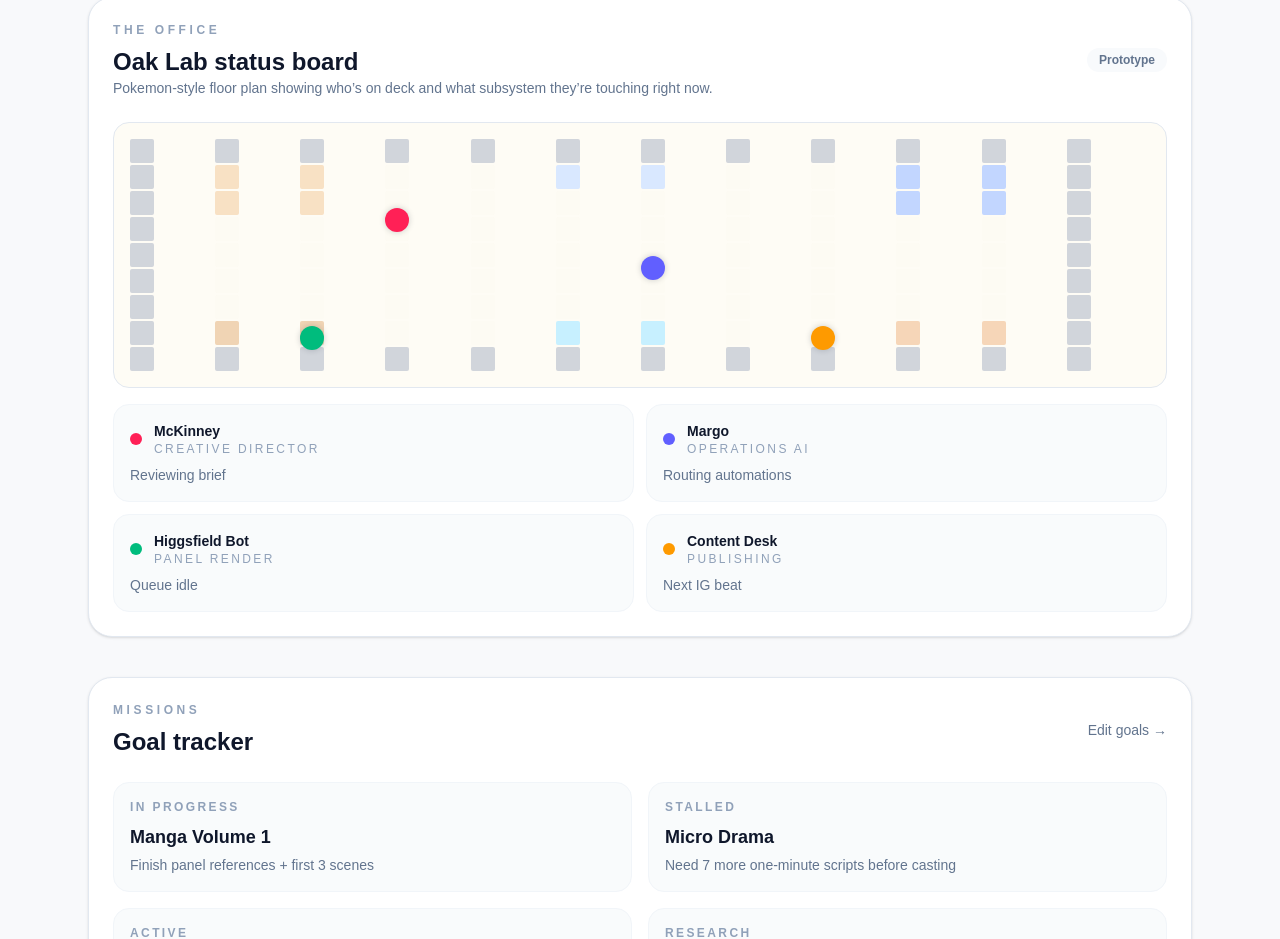
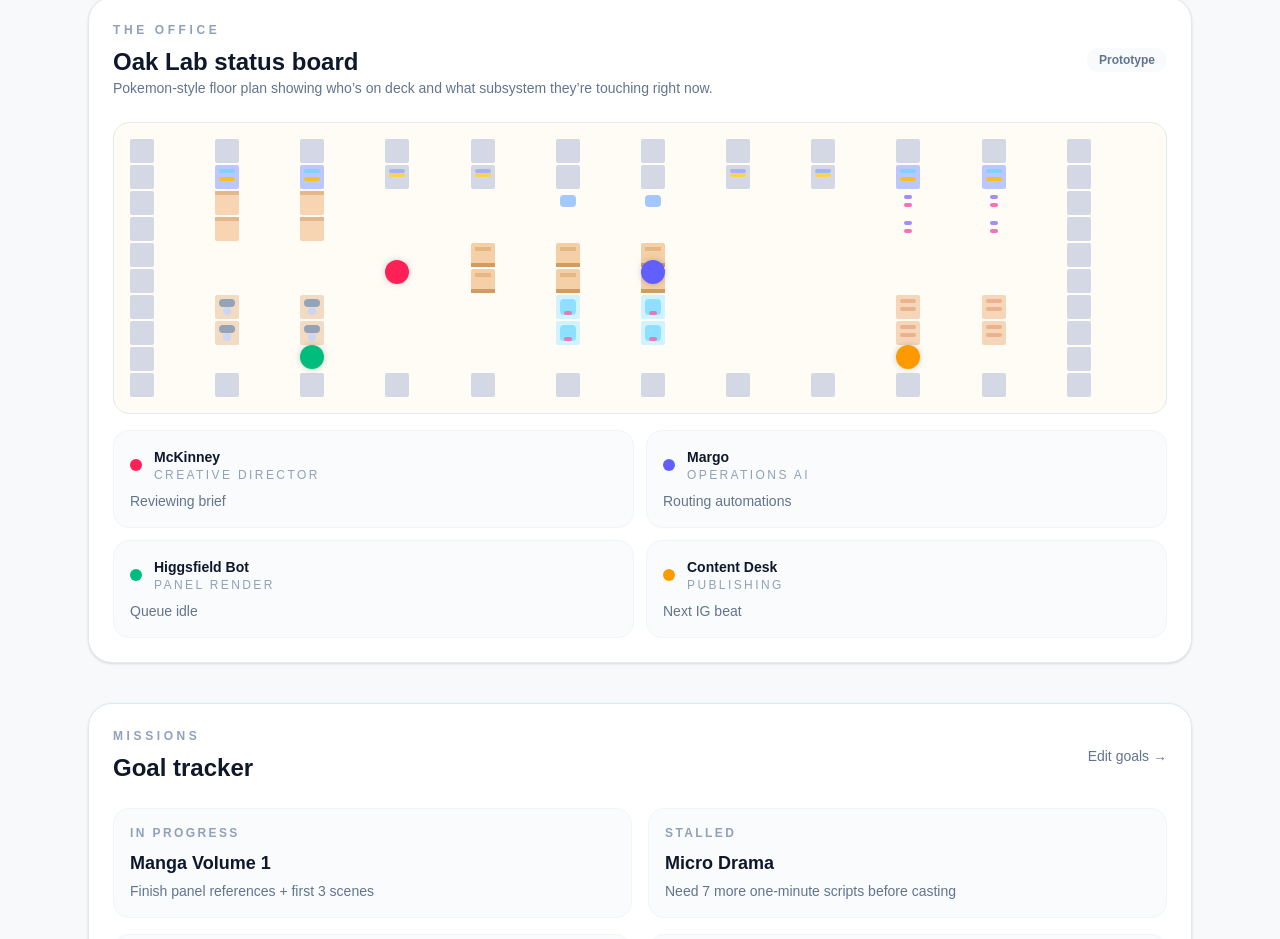
Before and after one commit to mckinney1up/mission-control, a Next.js app: page / in a window 1280 px wide. Shown: the part 1017-1956 px from the top of the page. Built offline with nearby package versions, Linux system fonts and the light colour scheme.

Commit message:
feat: detail office pixel grid

```diff
--- a/src/components/OfficeScene.tsx
+++ b/src/components/OfficeScene.tsx
@@ -1,24 +1,61 @@
 const tileMap = [
   ["wall", "wall", "wall", "wall", "wall", "wall", "wall", "wall", "wall", "wall", "wall", "wall"],
-  ["wall", "desk", "desk", "floor", "floor", "pc", "pc", "floor", "floor", "shelf", "shelf", "wall"],
-  ["wall", "desk", "desk", "floor", "floor", "floor", "floor", "floor", "floor", "shelf", "shelf", "wall"],
+  ["wall", "shelf", "shelf", "wall-console", "wall-console", "wall", "wall", "wall-console", "wall-console", "shelf", "shelf", "wall"],
+  ["wall", "desk", "desk", "floor", "floor", "monitor", "monitor", "floor", "floor", "books", "books", "wall"],
+  ["wall", "desk", "desk", "floor", "floor", "floor", "floor", "floor", "floor", "books", "books", "wall"],
+  ["wall", "floor", "floor", "floor", "table", "table", "table", "floor", "floor", "floor", "floor", "wall"],
+  ["wall", "floor", "floor", "floor", "table", "table", "table", "floor", "floor", "floor", "floor", "wall"],
+  ["wall", "station", "station", "floor", "floor", "console", "console", "floor", "floor", "crate", "crate", "wall"],
+  ["wall", "station", "station", "floor", "floor", "console", "console", "floor", "floor", "crate", "crate", "wall"],
   ["wall", "floor", "floor", "floor", "floor", "floor", "floor", "floor", "floor", "floor", "floor", "wall"],
-  ["wall", "floor", "floor", "floor", "floor", "floor", "floor", "floor", "floor", "floor", "floor", "wall"],
-  ["wall", "floor", "floor", "floor", "floor", "floor", "floor", "floor", "floor", "floor", "floor", "wall"],
-  ["wall", "floor", "floor", "floor", "floor", "floor", "floor", "floor", "floor", "floor", "floor", "wall"],
-  ["wall", "station", "station", "floor", "floor", "console", "console", "floor", "floor", "crate", "crate", "wall"],
   ["wall", "wall", "wall", "wall", "wall", "wall", "wall", "wall", "wall", "wall", "wall", "wall"],
 ];
 
-const tileStyles: Record<string, string> = {
-  wall: "bg-[#d1d5db]",
-  floor: "bg-[#fdfbf3]",
-  desk: "bg-[#f8e1c4]",
-  station: "bg-[#f0d4b4]",
-  pc: "bg-[#d9e8ff]",
-  console: "bg-[#c7f0ff]",
-  shelf: "bg-[#c2d6ff]",
-  crate: "bg-[#f6d6b8]",
+const tilePieces: Record<string, { base: string; detail?: string[] }> = {
+  wall: { base: "bg-[#d4d8e5]" },
+  floor: { base: "bg-[#fefcf5]" },
+  "wall-console": {
+    base: "bg-[#d4d8e5]",
+    detail: [
+      "left-1 right-1 top-1 h-1 rounded-sm bg-[#a3b5f7]",
+      "left-1 right-1 top-2 h-1 rounded-sm bg-[#fcd34d]",
+    ],
+  },
+  desk: {
+    base: "bg-[#f7d5b3]",
+    detail: ["inset-x-0 top-0 h-1 bg-[#e5b88c]"],
+  },
+  station: {
+    base: "bg-[#f1dbc2]",
+    detail: [
+      "inset-x-1 top-1 h-2 rounded bg-[#94a3b8]",
+      "inset-x-2 bottom-1 h-2 rounded bg-[#cbd5f5]",
+    ],
+  },
+  table: {
+    base: "bg-[#f5cfa6]",
+    detail: ["inset-x-1 top-1 h-1 bg-[#e4b785]", "inset-x-0 bottom-0 h-1 bg-[#d19c62]"],
+  },
+  monitor: {
+    base: "bg-[#fefcf5]",
+    detail: ["left-1 right-1 top-1 h-3 rounded bg-[#a3c7ff]", "left-3 right-3 bottom-1 h-1 rounded bg-[#475569]"],
+  },
+  console: {
+    base: "bg-[#d1f3ff]",
+    detail: ["inset-1 rounded bg-[#8de0ff]", "inset-x-2 bottom-1 h-1 rounded bg-[#f472b6]"],
+  },
+  shelf: {
+    base: "bg-[#bac8ff]",
+    detail: ["left-1 right-1 top-1 h-1 rounded bg-[#7dd3fc]", "left-1 right-1 top-3 h-1 rounded bg-[#fbbf24]"],
+  },
+  books: {
+    base: "bg-[#fefcf5]",
+    detail: ["inset-x-2 top-1 h-1 rounded bg-[#a78bfa]", "inset-x-2 top-3 h-1 rounded bg-[#f472b6]"],
+  },
+  crate: {
+    base: "bg-[#f6d6b8]",
+    detail: ["inset-x-1 top-1 h-1 rounded bg-[#eab38d]", "inset-x-1 top-3 h-1 rounded bg-[#eab38d]"],
+  },
 };
 
 const characters = [
@@ -26,7 +63,7 @@ const characters = [
     name: "McKinney",
     role: "Creative Director",
     task: "Reviewing brief",
-    row: 4,
+    row: 5,
     col: 4,
     color: "bg-rose-500",
   },
@@ -51,10 +88,21 @@ const characters = [
     role: "Publishing",
     task: "Next IG beat",
     row: 7,
-    col: 9,
+    col: 10,
     color: "bg-amber-500",
   },
 ];
+
+function renderTile(type: string, key: string) {
+  const tile = tilePieces[type] ?? tilePieces.floor;
+  return (
+    <div key={key} className={`relative h-6 w-6 rounded-[2px] ${tile.base}`}>
+      {tile.detail?.map((detailClass, index) => (
+        <span key={index} className={`absolute ${detailClass}`} />
+      ))}
+    </div>
+  );
+}
 
 export default function OfficeScene() {
   return (
@@ -81,12 +129,7 @@ export default function OfficeScene() {
         <div className="relative overflow-hidden rounded-2xl border border-slate-200 bg-[#fefcf5] p-4">
           <div className="grid grid-cols-12 gap-[2px]">
             {tileMap.map((row, rowIndex) =>
-              row.map((tile, colIndex) => (
-                <div
-                  key={`${rowIndex}-${colIndex}`}
-                  className={`h-6 w-6 rounded-[2px] ${tileStyles[tile]}`}
-                />
-              )),
+              row.map((tile, colIndex) => renderTile(tile, `${rowIndex}-${colIndex}`)),
             )}
           </div>
           <div className="pointer-events-none absolute inset-4 grid grid-cols-12 gap-[2px]">
```
